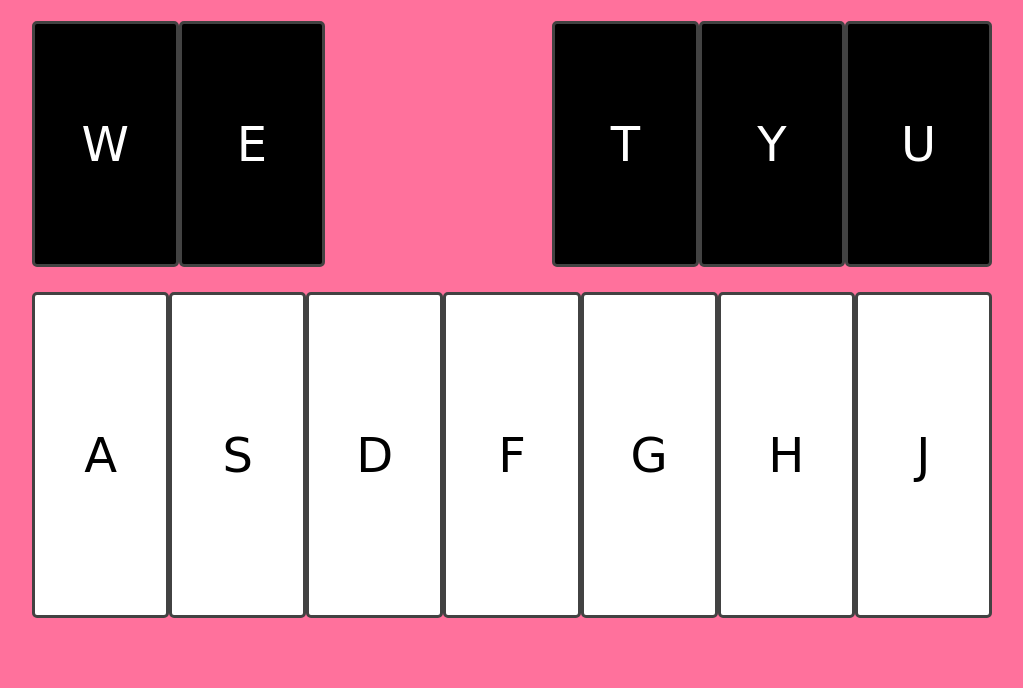
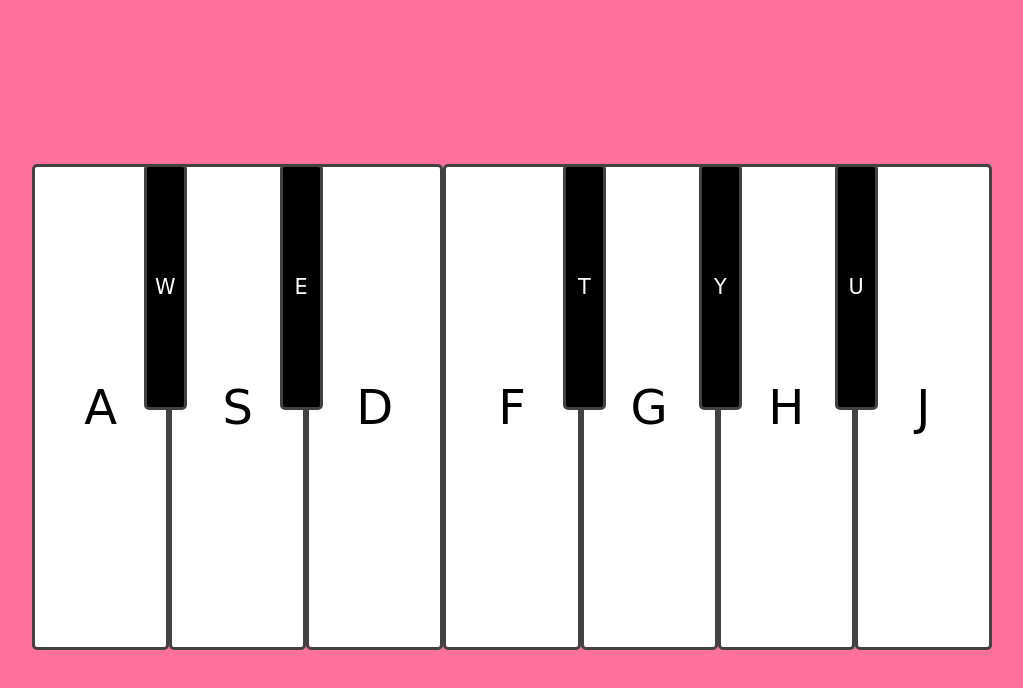
Before and after one commit to terryproctor/KeyboardPiano, a plain HTML site: page index.html in a window 1280 px wide. Shown: the whole page, without its empty margins (128-1151 px from the left). Drawn offline with Linux system fonts and the light colour scheme.

Commit message:
centred blackKeys and disabled alert

```diff
--- a/index.html
+++ b/index.html
@@ -13,7 +13,7 @@
         <div class="black-keys">
             <kbd class="bkeys" id="W">W</kbd>
             <kbd class="bkeys" id="E">E</kbd>
-            <kbd class="hidden"></kbd>
+            <!--<span class="hideMe">l</span>-->
             <kbd class="bkeys" id="T">T</kbd>
             <kbd class="bkeys" id="Y">Y</kbd>
             <kbd class="bkeys" id="U">U</kbd>
--- a/script.js
+++ b/script.js
@@ -10,7 +10,7 @@ document.addEventListener('keydown', e => {
         audioObject.play();
     }
     //error alert
-    else if (!validKeys.includes(keyPressed)) {
-        alert('Please press a valid key!')
-    };
-    })
+    // else if (!validKeys.includes(keyPressed)) {
+    //     alert('Please press a valid key!')
+    // };
+    // })
--- a/style.css
+++ b/style.css
@@ -4,7 +4,6 @@ body {
 
 kbd {
     background: white;
-    display: inline-block;
     border: 3px solid rgb(66, 66, 66);
     border-radius: 5px;
     margin-left: 0px;
@@ -14,7 +13,7 @@ kbd {
     display: flex;
     align-items: center;
     justify-content: center;
-    flex: 1 1 10%;
+    flex: 1;
 }
 
 .black-keys, .white-keys {
@@ -28,27 +27,38 @@ kbd {
 
 }
 
+.black-keys {
+    position: absolute;
+    display: flex;
+    width: 72.8%;
+    left: 12.5%;
+    justify-content: space-evenly;
+}
+
 .bkeys {
     height: 30vh;
+    max-width: 4%;
     z-index: 2;
     background-color: black;
     color: white;
-    flex: 1 0 10px;
-
+    flex: 1 0;
+    justify-content: center;
+    margin: 0;
+    font-size: 1.3rem;
 }
 
 .keys {
-    height: 40vh;
+    height: 60vh;
     z-index: 1;
 }
 
 .container {
-    height: 50vh;
+    height: 80vh;
+    width: 100%;
+    position: relative;
+    margin: 12% auto;
 }
 
-.hidden {
-    height: 0;
-    width: 0;
-    border: none;
-    background-color: none;
-}
+#E {margin-right: 5%;}
+
+#T {margin-left: 11%;}
```
